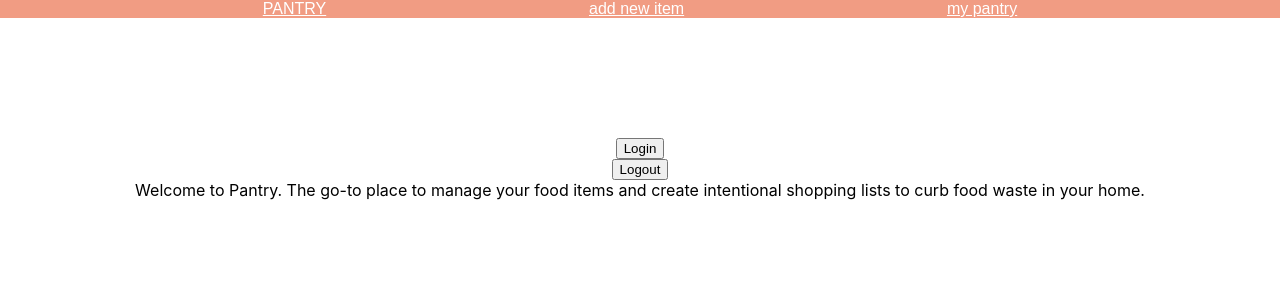
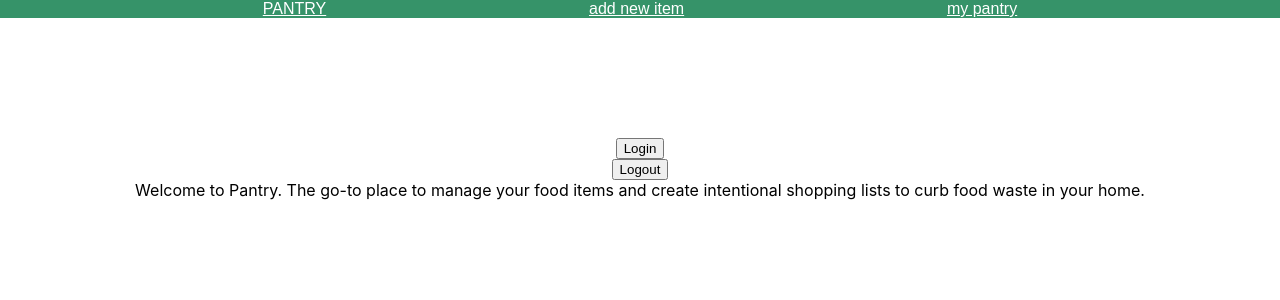
Before and after one commit to samanthaefran/pantry-frontend, a React (Create React App) app: page / in a window 1280 px wide. Shown: the top 300 px of the page. Built offline with nearby package versions, Linux system fonts and the light colour scheme; no server answers; a web font is replaced by a local one.

Commit message:
changes color

```diff
--- a/src/styles.scss
+++ b/src/styles.scss
@@ -1,9 +1,6 @@
 
-// --------------------------
-// VARIABLES
-// --------------------------
-$maincolor: #f19c83;
-$contrastcolor: white;
+$maincolor: #369369;
+$contrastcolor: #ffff;
 
 @mixin white-text-black-bg {
   color: $contrastcolor;
@@ -14,11 +11,6 @@ $contrastcolor: white;
   color: $maincolor;
   background-color: $contrastcolor;
 }
-
-// --------------------------
-// Header
-// --------------------------
-
 
 nav {
   display: flex;
```
